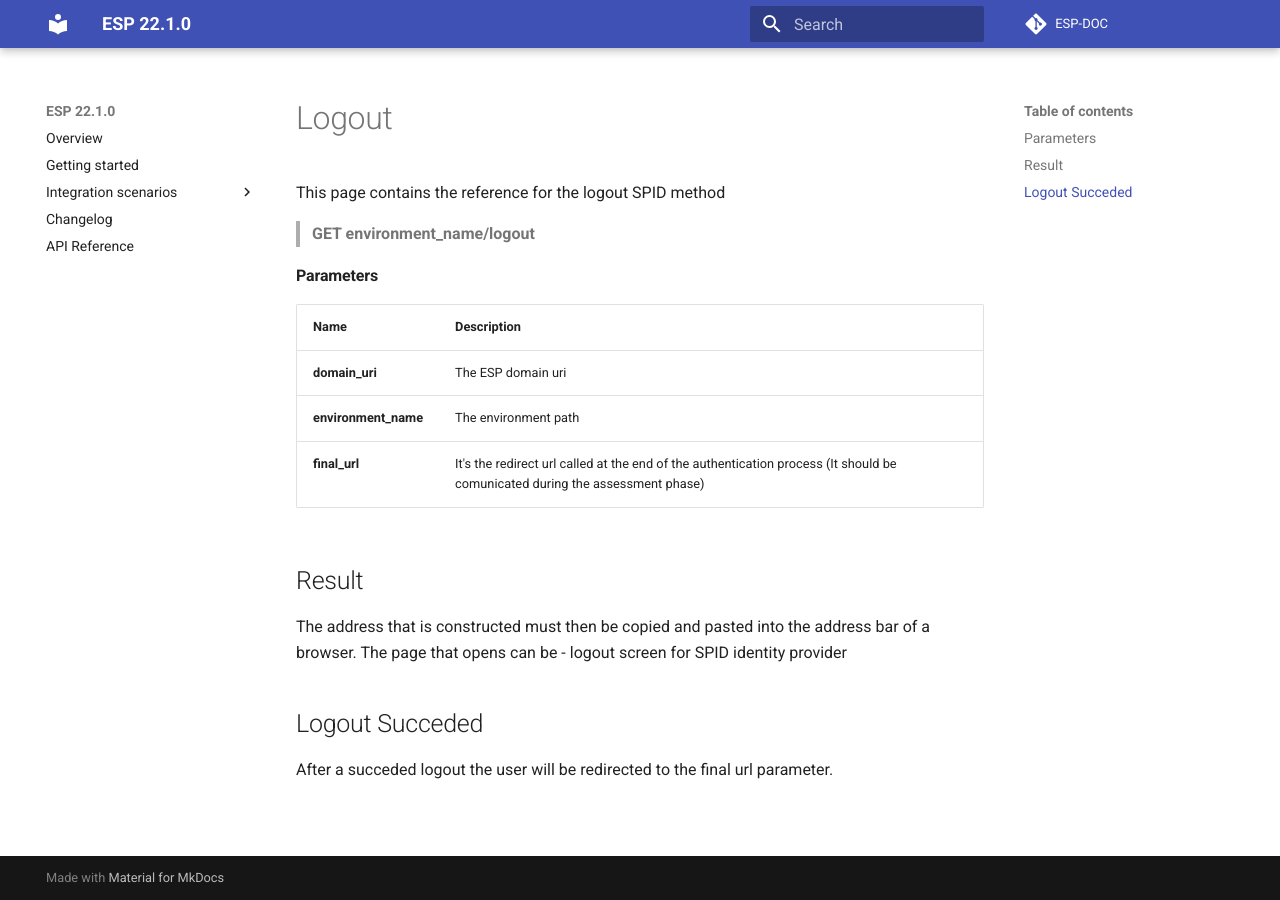
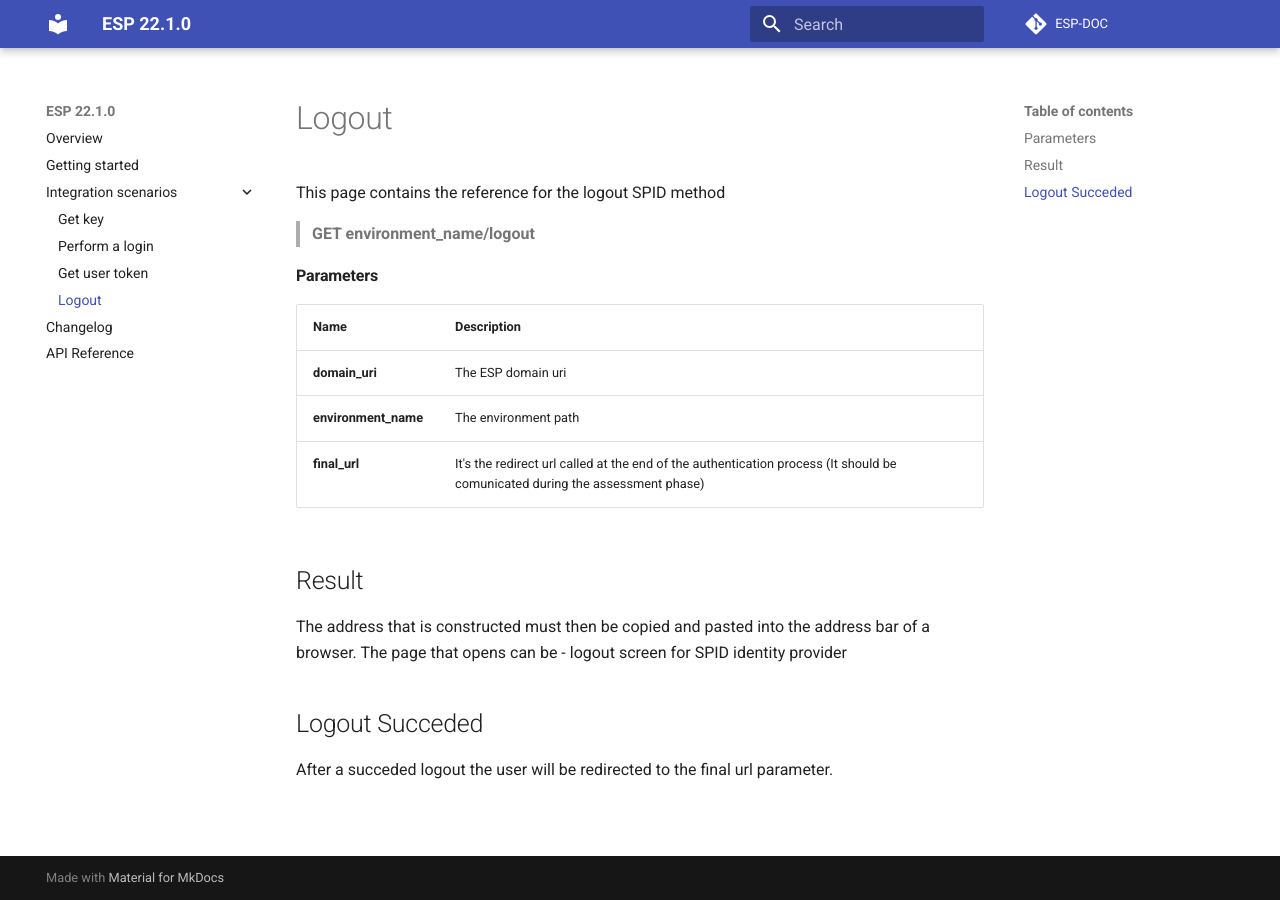
Before and after one commit to namirialgroup/esp-docs, an MkDocs documentation site: the page built from docs/integrations/logout.md, in a window 1280 px wide. Built offline with MkDocs 1.6.1 and Material for MkDocs 9.7.7, drawn with Linux system fonts in a browser that asks for light colours; comment, search, counter and statistics services are not loaded.

Commit message:
Added nav

```diff
--- a/mkdocs.yml
+++ b/mkdocs.yml
@@ -30,6 +30,7 @@ nav:
     - Get key: integrations/getkey.md
     - Perform a login: integrations/login.md
     - Get user token: integrations/token.md
+    - Logout: integrations/logout.md
   #   - Credentials: integration/credential.md
   #   - Get user detail: integration/user.md
   #   - Handle security information: integration/security.md
```
